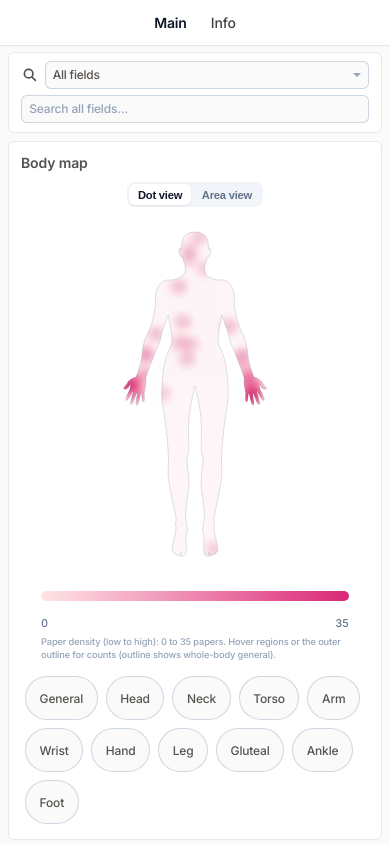
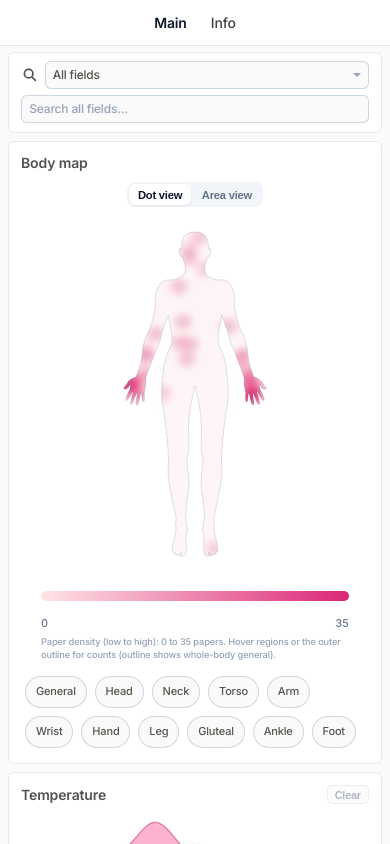
Before and after one commit to sandyleedev/thermal-interaction-web, a React (Vite) app in the folder frontend/: page / in a window 390 px wide. Shown: the top 844 px of the page. Built offline with nearby package versions, Linux system fonts and the light colour scheme; the HTML template or start-up script is replaced by a standard one.

Commit message:
fix: reduce mobile body map region chip height

```diff
--- a/frontend/src/pages/LandingPage.css
+++ b/frontend/src/pages/LandingPage.css
@@ -1862,11 +1862,11 @@
     display: inline-flex;
     align-items: center;
     justify-content: center;
-    min-height: 2.75rem;
-    padding: 0.38rem 0.85rem;
+    min-height: 2rem;
+    padding: 0.28rem 0.62rem;
     margin: 0;
     font: inherit;
-    font-size: 0.75rem;
+    font-size: 0.6875rem;
     font-weight: 500;
     line-height: 1.25;
     letter-spacing: -0.015em;
```
